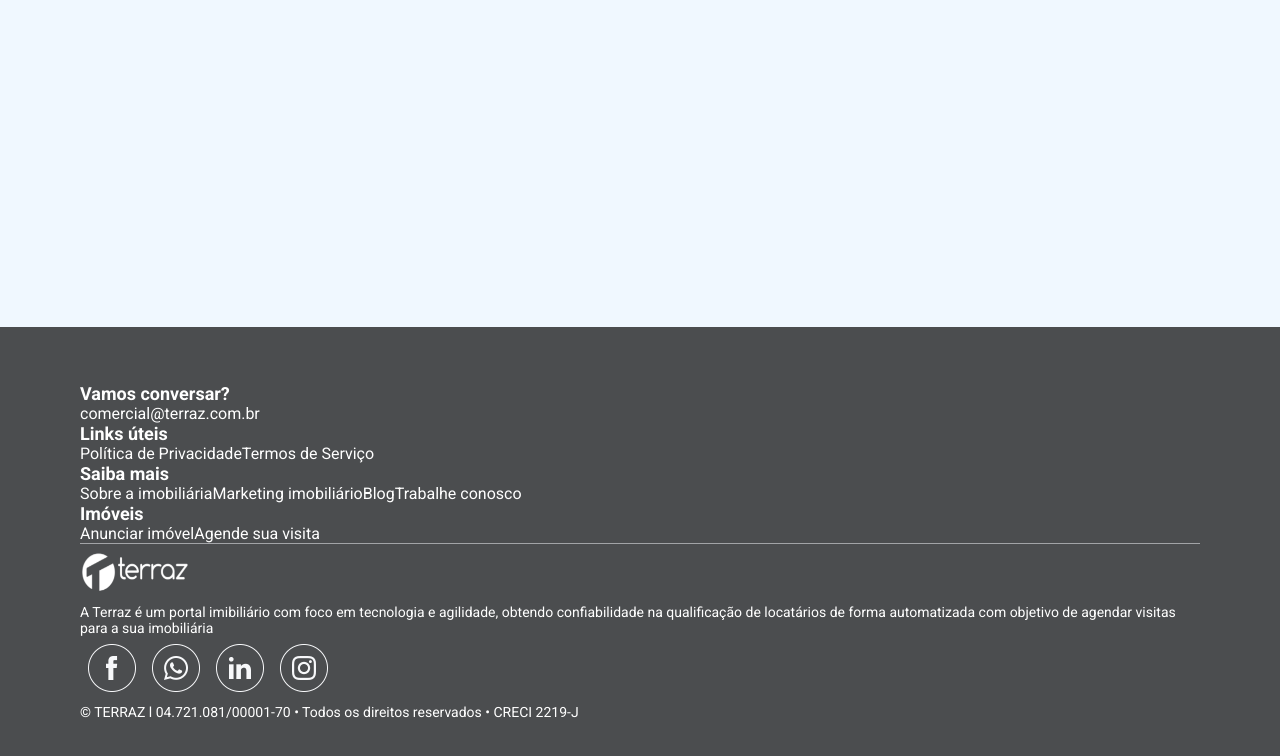
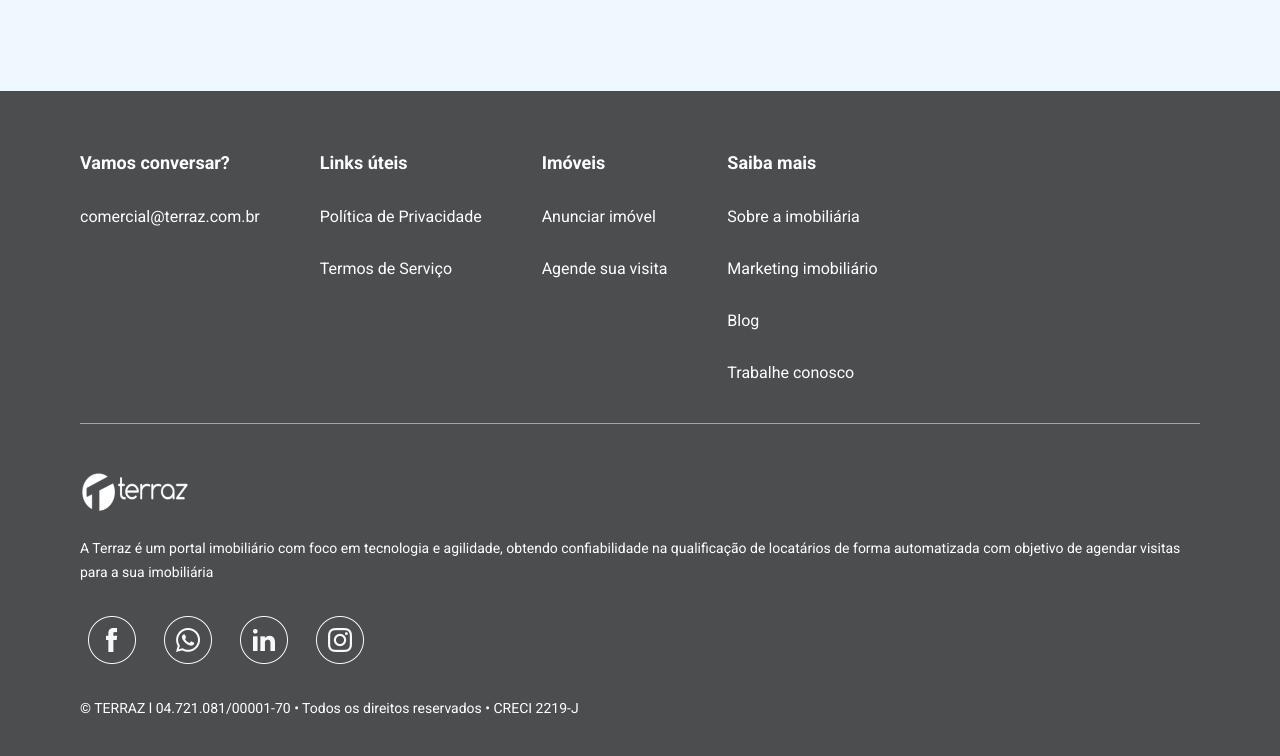
Before and after one commit to JoaoDobrowolski/responsive-footer, a React (Create React App) app: page / in a window 1280 px wide. Shown: the top 756 px of the page. Built offline with nearby package versions, Linux system fonts and the light colour scheme.

Commit message:
feat: css done

```diff
--- a/src/components/Footer/Footer.css
+++ b/src/components/Footer/Footer.css
@@ -1,3 +1,27 @@
+a {
+  text-decoration: none;
+  color: inherit;
+  font-size: 16px;
+  line-height: 28px;
+}
+
+h1 {
+  font-size: 16px;
+  line-height: 28px;
+}
+
+p {
+  font-size: 14px;
+  line-height: 24px;
+}
+
+hr {
+  border: 0;
+  height: 1px;
+  background-color: #A2A4A7;
+  margin-bottom: 40px;
+}
+
 .footer {
   background-color: #4B4D4F;
 }
@@ -18,6 +42,19 @@
 .terraz-logo { /* fix quality or change to svg */
   width: 111px;
   height: 56px;
+  margin-bottom: 12px;
+}
+
+.container {
+  display: flex;
+  flex-direction: column;
+  justify-content: space-between;
+}
+
+.social-logos {
+  display: flex;
+  gap: 12px;
+  margin: 24px 0;
 }
 
 .social-logo {
@@ -25,57 +62,119 @@
   height: 64px;
 }
 
-a {
-  text-decoration: none;
-  color: inherit;
-  font-size: 16px;
-}
+/* computer screen ~~ 1440px */
+@media (min-width: 1011px) {
+  h1 {
+    font-size: 18px;
+    line-height: 32px;
+  }
 
-h1 {
-  font-size: 16px;
-}
-
-p {
-  font-size: 14px;
-}
-
-hr {
-  border: 0;
-  height: 1px;
-  background-color: #A2A4A7;
-}
-
-
-
-/* computer screen ~~ 1440px */
-@media (min-width: 1201px) {
   .footer {
     padding: 56px 80px 80px 80px;
   }
 
-  .hr-s, .hr-sm {
+  .hr-a, .hr-b, .hr-c {
     display: none;
   }
 
-  h1 {
-    font-size: 18px;
+  .hr-d {
+    margin-top: 36px;
+  }
+
+  .large-container, .medium-container-a, .medium-container-b {
+    display: flex;
+  }
+
+  .medium-container-b {
+    flex-direction: row-reverse;
+  }
+
+  .talk-container{
+    height: 84px;
+  }
+
+  .link-container, .property-container  {
+    height: 136px;
+    margin-left: 60px;
+  }
+
+  .know-container {
+    height: 240px;
+    margin-left: 60px;
   }
 }
 
 /* tablet screen ~~ 704px */
-@media (min-width: 601px) and (max-width: 1200px) {
+@media (min-width: 601px) and (max-width: 1010px) {
   .footer {
-    padding: 46px 48px 40px 48px;
+    padding: 40px 48px 40px 48px;
   }
 
-  .hr-s {
+  .hr-a, .hr-c {
     display: none;
+  }
+
+  .hr-b, .hr-d {
+    margin-top: 28px;
+  }
+
+  .medium-container-a, .medium-container-b {
+    display: flex;
+  }
+
+  .talk-container{
+    height: 80px;
+    width: 207px;
+    margin-right: 77px;
+  }
+
+  .link-container, .property-container  {
+    height: 132px;
+    width: 272px;
+  }
+
+  .know-container {
+    height: 236px;
+    width: 208px;
+    margin-right: 76px;
   }
 }
 
 /* smartphone screen ~~ 360px */
 @media (max-width: 600px) {
+  hr {
+    margin-bottom: 24px;
+  }
+
   .footer {
     padding: 40px 24px;
   }
+
+  .hr-a {
+    margin-top: 28px;
+  }
+
+  .hr-b, .hr-d {
+    margin-top: 32px;
+  }
+
+  .hr-c {
+    margin-top: 40px;
+  }
+
+  .container {
+    width: 312px;
+  }
+
+  .talk-container{
+    height: 80px;
+  }
+
+  .link-container, .property-container  {
+    height: 132px;
+  }
+
+  .know-container {
+    height: 236px;
+  }
 }
--- a/src/components/Footer/Footer.js
+++ b/src/components/Footer/Footer.js
@@ -9,7 +9,9 @@ import instaLogo from '../../images/instagram-logo.png';
 export default function Footer() {
   return (
     <div className="footer">
-      <div>
+      <div className="large-container">
+        <div className="medium-container-a">
+          <div className="talk-container container">
             <h1>Vamos conversar?</h1>
             <a
               href="https://www.google.com/"
@@ -21,9 +23,9 @@ export default function Footer() {
             </a>
           </div>
 
-      <hr className="hr-s" />
+          <hr className="hr-a" />
 
-      <div>
+          <div className="link-container container">
             <h1>Links úteis</h1>
             <a href="https://www.google.com/" target="_blank" rel="noopener noreferrer">
               Política de Privacidade
@@ -32,10 +34,12 @@ export default function Footer() {
               Termos de Serviço
             </a>
           </div>
+        </div>
 
-      <hr className="hr-sm" />
+        <hr className="hr-b" />
 
-      <div>
+        <div className="medium-container-b">
+          <div className="know-container container">
             <h1>Saiba mais</h1>
             <a href="https://www.google.com/" target="_blank" rel="noopener noreferrer">
               Sobre a imobiliária
@@ -51,9 +55,9 @@ export default function Footer() {
             </a>
           </div>
 
-      <hr className="hr-s" />
+          <hr className="hr-c" />
 
-      <div>
+          <div className="property-container container">
             <h1>Imóveis</h1>
             <a href="https://www.google.com/" target="_blank" rel="noopener noreferrer">
               Anunciar imóvel
@@ -62,19 +66,21 @@ export default function Footer() {
               Agende sua visita
             </a>
           </div>
+        </div>
+      </div>
 
-      <hr className="hr-smb" />
+      <hr className="hr-d" />
 
       <div>
         <img className="terraz-logo" src={terrazLogo} alt="terraz-logo" />
       </div>
       <div>
         <p>
-          A Terraz é um portal imibiliário com foco em tecnologia e agilidade, obtendo confiabilidade na qualificação de locatários de forma automatizada com objetivo de agendar visitas para a sua imobiliária
+          A Terraz é um portal imobiliário com foco em tecnologia e agilidade, obtendo confiabilidade na qualificação de locatários de forma automatizada com objetivo de agendar visitas para a sua imobiliária
         </p>
       </div>
 
-      <div>
+      <div className="social-logos">
         <img className="social-logo" src={faceLogo} alt="facebook-logo" />
         <img className="social-logo" src={whatsLogo} alt="whatsapp-logo" />
         <img className="social-logo" src={linkedinLogo} alt="linkedin-logo" />
--- a/src/global.css
+++ b/src/global.css
@@ -4,6 +4,7 @@
   padding: 0;
   margin: 0;
   box-sizing: border-box; /* to improve the layout */
+  /* border: 1px solid red; */
  }
 
  body {
```
Lines whose indentation alone changed are shown as unchanged.
